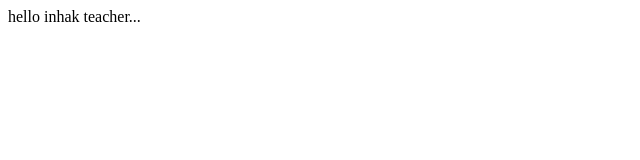
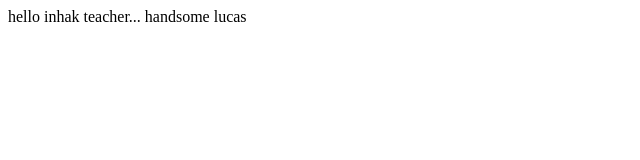
Before and after one commit to whlee0100/handsome-lucas, a plain HTML site: page index.html in a window 1280 px wide. Shown: the whole page, without its empty margins (0-640 px from the left). Drawn offline with Linux system fonts and the light colour scheme.

Commit message:
병합함

```diff
--- a/index.html
+++ b/index.html
@@ -7,5 +7,6 @@
 </head>
 <body>
     hello inhak teacher...
+    handsome lucas
 </body>
 </html>
```
